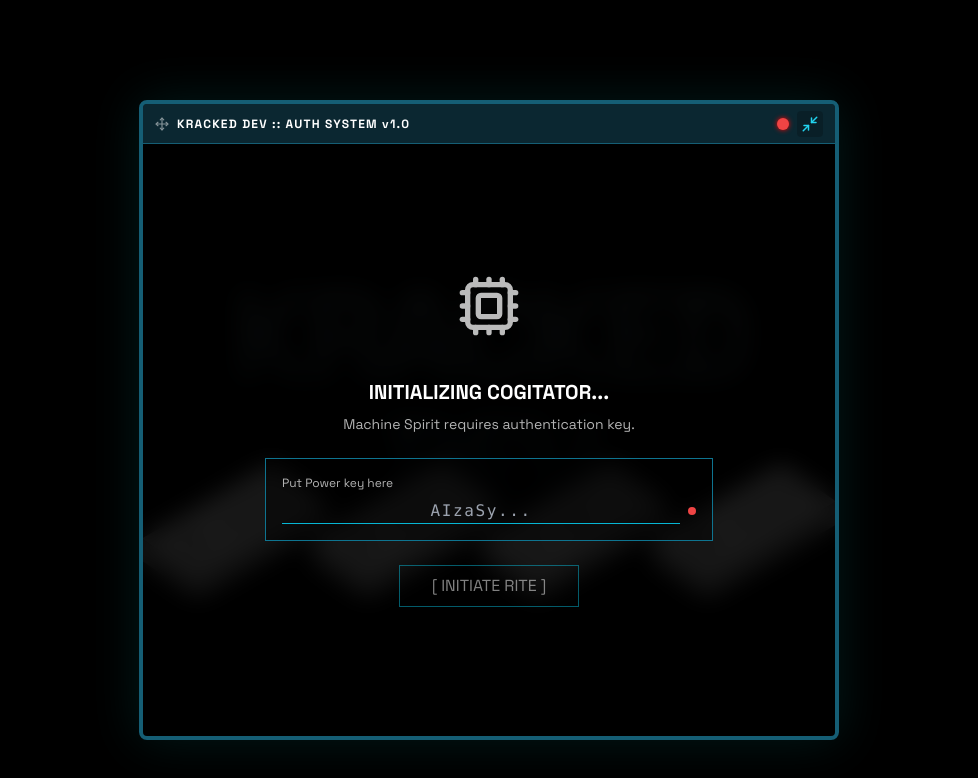
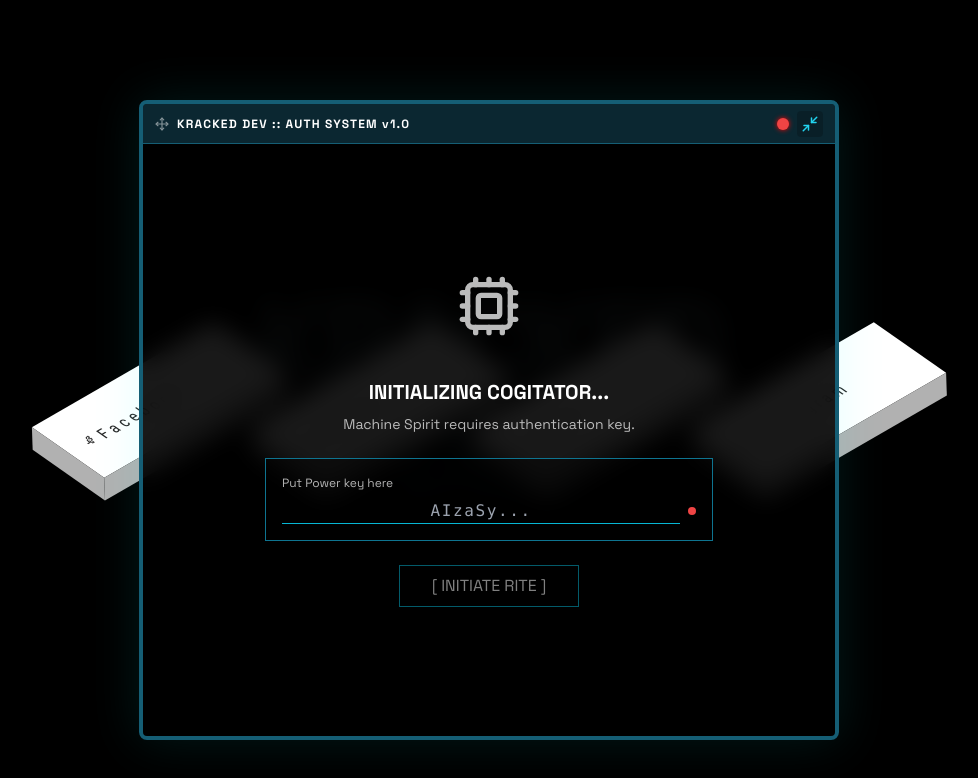
Before and after one commit to ctaxnagomi/gamified-ctax, a React (Vite) app: page / in a window 1280 px wide. Shown: the top 778 px of the page, without its empty margins (151-1129 px from the left). Built offline with nearby package versions, Linux system fonts and the light colour scheme.

Commit message:
Refactor: /////

```diff
--- a/App.tsx
+++ b/App.tsx
@@ -19,6 +19,7 @@ declare global {
 
 import LeandrosWelcome from './components/LeandrosWelcome';
 import MiniPlayer from './components/MiniPlayer';
+
 
 const MainSystem: React.FC = () => {
     const [activeView, setActiveView] = useState<string>(View.DASHBOARD);
@@ -642,6 +643,8 @@ const MainSystem: React.FC = () => {
                     </div>
                 </div>
             </div>
+
+
             {/* Mini Player Overlay */}
             <MiniPlayer />
         </div>
--- a/components/Starfield.tsx
+++ b/components/Starfield.tsx
@@ -1,5 +1,6 @@
 import React from 'react';
 import { Facebook, Twitter, Instagram, Play } from 'lucide-react';
+
 
 interface StarfieldProps {
     onStart?: () => void;
@@ -25,37 +26,39 @@ const Starfield: React.FC<StarfieldProps> = ({ onStart }) => {
             </div>
 
             {/* Title (Layer 3 by default, Layer 2 when focused) */}
-            <div className={`absolute top-1/2 left-1/2 -translate-x-1/2 -translate-y-1/2 text-center mix-blend-screen pointer-events-none transition-all duration-500 ${isTitleFocused ? 'z-20 blur-none opacity-100 scale-110' : 'z-0 blur-sm opacity-50 scale-100'}`}>
+            <div className={`absolute top-1/2 left-1/2 -translate-x-1/2 -translate-y-1/2 text-center mix-blend-screen pointer-events-none transition-all duration-500 ${isTitleFocused ? 'z-30 blur-none opacity-100 scale-110' : 'z-10 blur-sm opacity-50 scale-90'}`}>
                 <h1 className="text-9xl font-black text-transparent bg-clip-text bg-gradient-to-b from-cyan-100 to-cyan-900 tracking-tighter animate-pulse">KRACKED DEV</h1>
             </div>
 
             {/* 3D Social Icons (Layer 2 by default, Layer 3 when focused) */}
-            <ul className={`social-3d-container pointer-events-auto transition-all duration-500 ${!isTitleFocused ? 'z-20 blur-none opacity-100 scale-100' : 'z-0 blur-sm opacity-50 scale-90'}`}>
+            <div className={`absolute top-1/2 left-1/2 -translate-x-1/2 -translate-y-1/2 transition-all duration-500 ${!isTitleFocused ? 'z-30 blur-none opacity-100 scale-100' : 'z-10 blur-sm opacity-50 scale-90'}`}>
+                <ul className="social-3d-container pointer-events-auto">
                     <li className="social-3d-item">
                         <a href="#" className="social-3d-link" onClick={(e) => e.preventDefault()}>
                             <Facebook className="icon" />
-                        <span>- Facebook</span>
+                            <span> - Facebook</span>
                         </a>
                     </li>
                     <li className="social-3d-item">
                         <a href="https://x.com/i/communities/1983062242292822298" target="_blank" rel="noopener noreferrer" className="social-3d-link">
                             <Twitter className="icon" />
-                        <span>- Twitter</span>
+                            <span> - Twitter</span>
                         </a>
                     </li>
                     <li className="social-3d-item">
                         <a href="#" onClick={(e) => { e.preventDefault(); onStart?.(); }} className="social-3d-link">
                             <Play className="icon" />
-                        <span>- Start</span>
+                            <span> - Start</span>
                         </a>
                     </li>
                     <li className="social-3d-item">
                         <a href="#" className="social-3d-link" onClick={(e) => e.preventDefault()}>
                             <Instagram className="icon" />
-                        <span>- Instagram</span>
+                            <span> - Instagram</span>
                         </a>
                     </li>
                 </ul>
+            </div>
         </div>
     );
 };
--- a/index.css
+++ b/index.css
@@ -284,6 +284,201 @@ body {
     opacity: 0;
   }
 
+}
+
+.key-cap-white:active {
+  box-shadow:
+    0 0 0 1px #aaa,
+    inset 0 2px 5px rgba(0, 0, 0, 0.1);
+}
+
+/* Lofi Room Background */
+.lofi-room {
+  background-image: url('/lofi-room.png');
+  background-size: cover;
+  background-position: center;
+  background-repeat: no-repeat;
+  background-attachment: fixed;
+}
+
+.lofi-room::before {
+  content: '';
+  position: absolute;
+  inset: 0;
+  background: rgba(45, 27, 46, 0.75);
+  pointer-events: none;
+}
+
+/* Chaplain Peeking Animation */
+@keyframes peek-in {
+  0% {
+    transform: translateY(100%) rotate(5deg);
+    opacity: 0;
+  }
+
+  100% {
+    transform: translateY(0) rotate(0deg);
+    opacity: 1;
+  }
+}
+
+@keyframes peek-in-left {
+  0% {
+    transform: translateX(-100%) rotate(-5deg);
+    opacity: 0;
+  }
+
+  100% {
+    transform: translateX(0) rotate(0deg);
+    opacity: 1;
+  }
+}
+
+.chaplain-peek {
+  animation: peek-in 0.5s cubic-bezier(0.175, 0.885, 0.32, 1.275) forwards;
+}
+
+.chaplain-peek-left {
+  animation: peek-in-left 0.5s cubic-bezier(0.175, 0.885, 0.32, 1.275) forwards;
+}
+
+/* KD Invasion Success Animation */
+@keyframes invasion-glitch {
+  0% {
+    clip-path: inset(50% 0 30% 0);
+    transform: translate(-5px, 0);
+  }
+
+  20% {
+    clip-path: inset(20% 0 60% 0);
+    transform: translate(5px, 0);
+  }
+
+  40% {
+    clip-path: inset(40% 0 40% 0);
+    transform: translate(-5px, 0);
+  }
+
+  60% {
+    clip-path: inset(80% 0 5% 0);
+    transform: translate(5px, 0);
+  }
+
+  80% {
+    clip-path: inset(10% 0 70% 0);
+    transform: translate(-5px, 0);
+  }
+
+  100% {
+    clip-path: inset(30% 0 50% 0);
+    transform: translate(0, 0);
+  }
+}
+
+@keyframes invasion-flash {
+
+  0%,
+  100% {
+    background-color: transparent;
+  }
+
+  10%,
+  90% {
+    background-color: rgba(255, 0, 0, 0.2);
+  }
+
+  50% {
+    background-color: rgba(255, 0, 0, 0.5);
+  }
+}
+
+.kd-invasion-text {
+  font-family: 'Press Start 2P', cursive;
+  text-shadow: 4px 4px 0px #ff0000;
+  animation: invasion-glitch 1s infinite linear alternate-reverse;
+}
+
+.kd-invasion-bg {
+  animation: invasion-flash 0.2s infinite;
+}
+
+/* --- LEANDROS 3.0 ANIMATIONS --- */
+
+/* Starfield Animation */
+@keyframes animStar {
+  from {
+    transform: translateY(0px);
+  }
+
+  to {
+    transform: translateY(-2000px);
+  }
+}
+
+/* Success Sequence: Zoom In/Out */
+@keyframes zoom-out-in {
+  0% {
+    transform: scale(1);
+    opacity: 1;
+  }
+
+  50% {
+    transform: scale(0.8);
+    opacity: 0.5;
+  }
+
+  100% {
+    transform: scale(1.5);
+    opacity: 0;
+  }
+}
+
+/* Red Eyes Fade */
+@keyframes red-eyes-pulse {
+  0% {
+    opacity: 0;
+    transform: scale(1);
+  }
+
+  50% {
+    opacity: 1;
+    transform: scale(1.2);
+  }
+
+  100% {
+    opacity: 0;
+    transform: scale(1);
+  }
+}
+
+.animate-star-slow {
+  animation: animStar 150s linear infinite;
+}
+
+.animate-star-medium {
+  animation: animStar 100s linear infinite;
+}
+
+.animate-star-fast {
+  animation: animStar 50s linear infinite;
+}
+
+.success-sequence-zoom {
+  animation: zoom-out-in 2s ease-in-out forwards;
+}
+
+.red-eyes-effect {
+  animation: red-eyes-pulse 3s ease-in-out infinite;
+}
+
+/* Mouth Animation */
+@keyframes mouth-move {
+
+  0%,
+  100% {
+    opacity: 0;
+  }
+
   50% {
     opacity: 1;
   }
@@ -293,57 +488,59 @@ body {
   animation: mouth-move 0.2s infinite steps(1);
 }
 
-/* --- 3D Social Icons --- */
+@keyframes float-skull {}
+
+/* --- 3D Social Icons (New Style) --- */
 .social-3d-container {
   position: absolute;
-  top: 65%;
-  /* Below the title */
+  top: 50%;
   left: 50%;
   transform: translate(-50%, -50%);
   display: flex;
   margin: 0;
   padding: 0;
   z-index: 50;
-  /* Ensure clickable */
 }
 
 .social-3d-item {
   list-style: none;
-  margin: 0 10px;
+  margin: 0 5px;
 }
 
 .social-3d-link {
   text-decoration: none;
   display: block;
-  width: 150px;
-  /* Smaller size */
-  height: 60px;
-  /* Smaller size */
+  width: 210px;
+  height: 80px;
   background: #fff;
   text-align: left;
-  padding-left: 15px;
+  padding-left: 20px;
   transform: rotate(-30deg) skew(25deg) translate(0, 0);
   transition: .5s;
   box-shadow: -20px 20px 10px rgba(0, 0, 0, .5);
   position: relative;
   display: flex;
   align-items: center;
-  gap: 10px;
 }
 
 .social-3d-link .icon {
-  font-size: 24px;
+  font-size: 40px;
   color: #262626;
   transition: .5s;
+  padding-right: 14px;
 }
 
 .social-3d-link span {
+  padding: 0;
+  margin: 0;
+  position: absolute;
+  top: 30px;
   color: #262626;
-  letter-spacing: 2px;
+  letter-spacing: 4px;
   transition: .5s;
   font-family: 'Roboto Condensed', sans-serif;
-  font-weight: bold;
-  font-size: 14px;
+  display: inline-block;
+  /* Ensure visibility */
 }
 
 .social-3d-link:before {
@@ -375,7 +572,10 @@ body {
   box-shadow: -50px 50px 50px rgba(0, 0, 0, .5);
 }
 
-.social-3d-item:hover .icon,
+.social-3d-item:hover .icon {
+  color: #fff;
+}
+
 .social-3d-item:hover span {
   color: #fff;
 }
```
Also changed, not shown: components/LeandrosWelcome.tsx (+12 -46 lines). Lines whose indentation alone changed are shown as unchanged.
